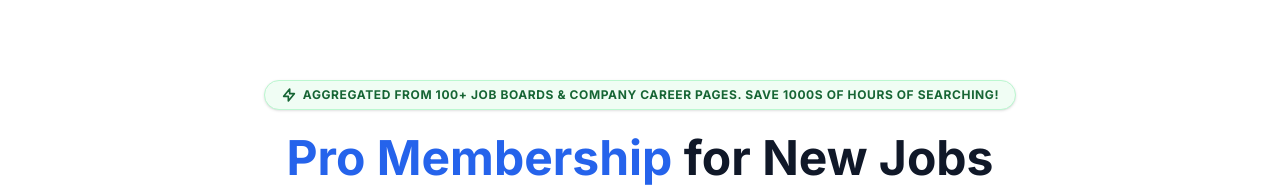
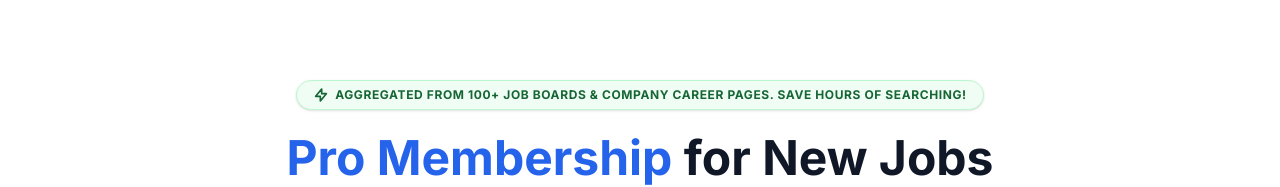
Before and after one commit to harshal-gav/frontend-engineers-fe, a Next.js app: page /pricing in a window 1280 px wide. Shown: the top 187 px of the page. Built offline with nearby package versions, Linux system fonts and the light colour scheme; no server answers.

Commit message:
chore: update hours saved text on pricing page

```diff
--- a/src/app/pricing/page.tsx
+++ b/src/app/pricing/page.tsx
@@ -135,7 +135,7 @@ export default function PricingPage() {
         <div className="max-w-3xl mx-auto text-center mb-12 flex flex-col items-center">
           <div className="inline-flex items-center justify-center gap-1.5 bg-[#f0fdf4] text-[#166534] border border-[#bbf7d0] px-3 sm:px-4 py-1.5 rounded-full text-[10px] sm:text-xs font-bold mb-4 sm:mb-6 shadow-sm uppercase tracking-wider">
             <svg className="w-3.5 h-3.5 sm:w-4 sm:h-4" fill="none" stroke="currentColor" viewBox="0 0 24 24"><path strokeLinecap="round" strokeLinejoin="round" strokeWidth="2.5" d="M13 10V3L4 14h7v7l9-11h-7z"></path></svg>
-            Aggregated from 100+ job boards & company career pages. Save 1000s of hours of searching!
+            Aggregated from 100+ job boards & company career pages. Save hours of searching!
           </div>
           <h1 className="text-4xl md:text-5xl font-bold mb-6 w-full">
             <span className="text-[#2563eb]">Pro Membership</span>{" "}
```
